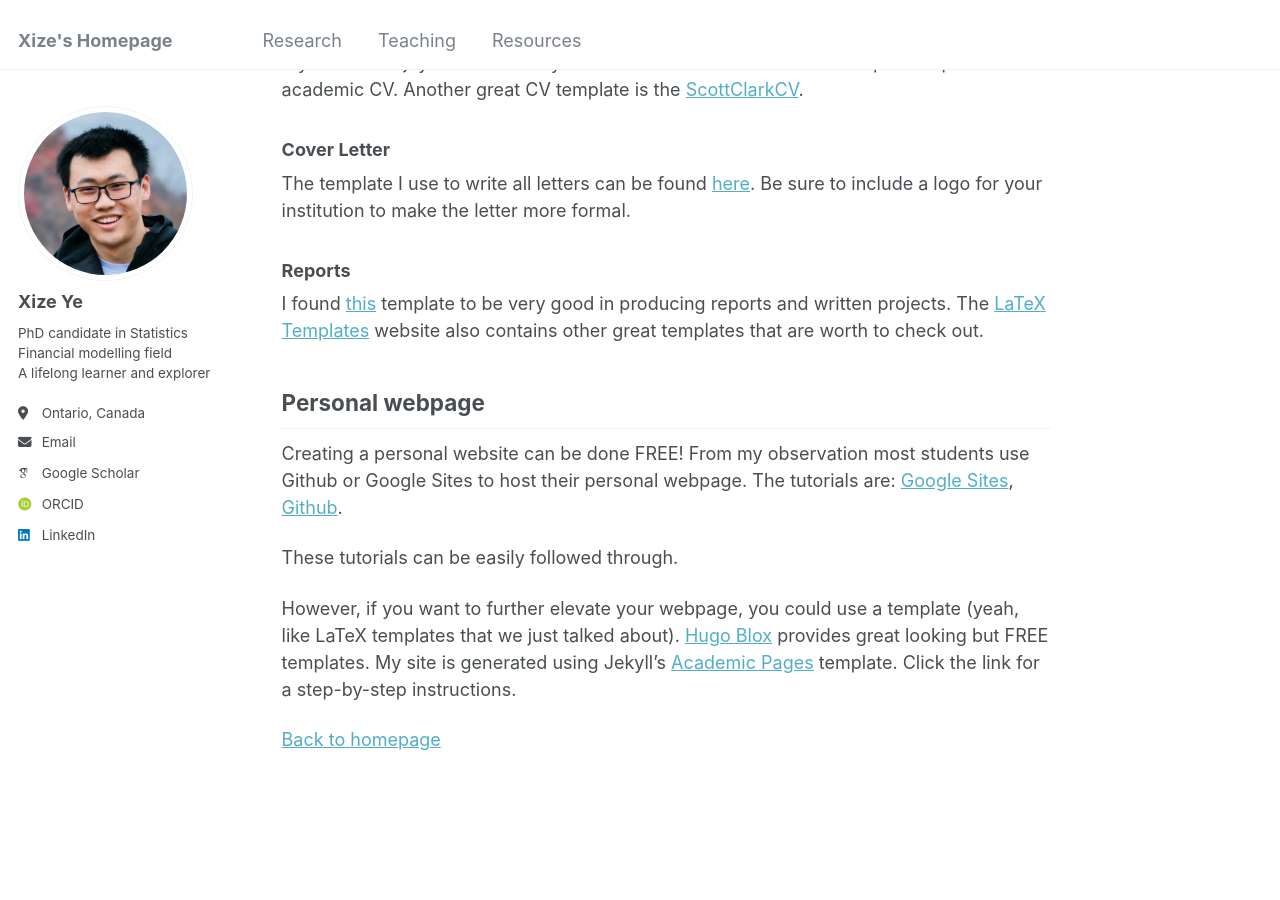
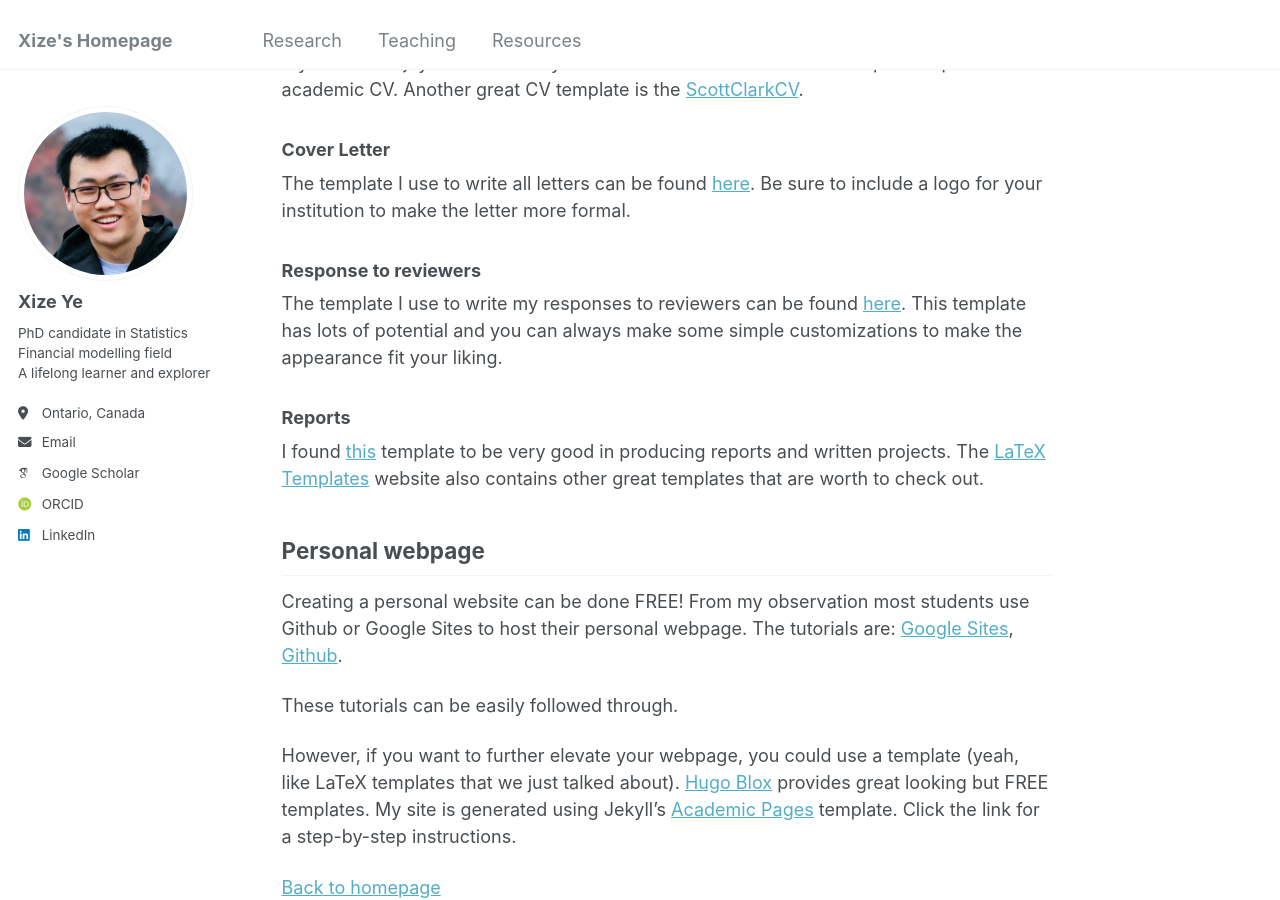
Before and after one commit to XIZEYE/xizeye.github.io, a Jekyll site: the page built from _pages/resources.md, in a window 1280 px wide and 900 px high, scrolled down 648 px. Built offline with Jekyll 4.4.1, drawn with Linux system fonts in a browser that asks for light colours; some web fonts are replaced.

Commit message:
Update resources.md

```diff
--- a/_pages/resources.md
+++ b/_pages/resources.md
@@ -23,6 +23,9 @@ If you don't enjoy 2-column CV you could also use Jake's resume template to prod
 ### Cover Letter
 The template I use to write all letters can be found [here](https://www.overleaf.com/latex/templates/imperial-college-london-cover-letter-template/kdtqbsyyhnmb). Be sure to include a logo for your institution to make the letter more formal.
 
+### Response to reviewers
+The template I use to write my responses to reviewers can be found [here](https://www.overleaf.com/latex/templates/author-response-to-review-comments/kjxffkbxkfzk). This template has lots of potential and you can always make some simple customizations to make the appearance fit your liking.
+
 ### Reports
 I found [this](https://www.latextemplates.com/template/sullivan-business-report) template to be very good in producing reports and written projects. The [LaTeX Templates](https://www.latextemplates.com/) website also contains other great templates that are worth to check out.
 
```
